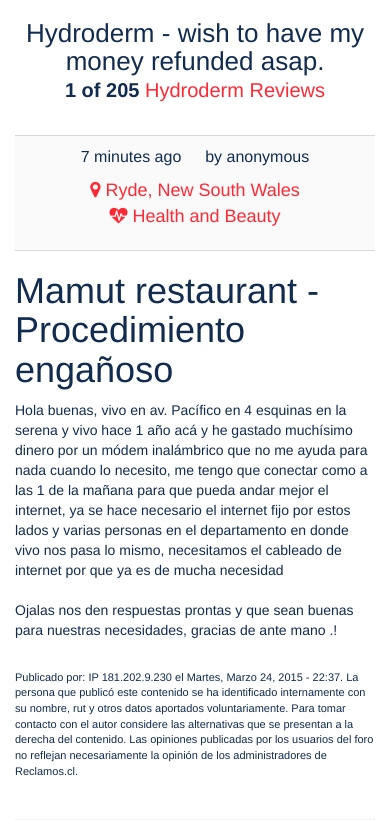
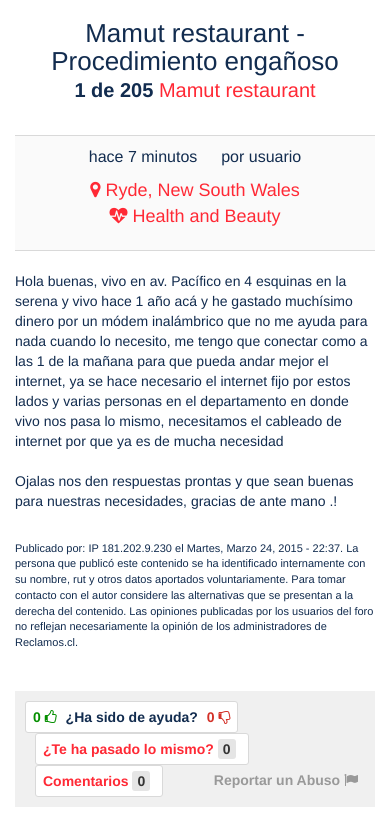
Before and after one commit to edwardmspc/dequr, a Django app: template templates/complaint/single_page.html in a window 390 px wide. Shown: the part 404-1224 px from the top of the page. Run offline with Django 3.2, Linux system fonts and the light colour scheme; the template is opened without the code that fills it, so the values that code supplies are empty; some libraries are stand-ins or nearby versions.

Commit message:
agregando single_page

```diff
--- a/static/assets/css/style.css
+++ b/static/assets/css/style.css
@@ -785,8 +785,11 @@
     border-radius: 3px;
     font-weight: bold;
     padding: 5px 7px;
-    margin: 0 10px;
+    margin-left: 10px;
     vertical-align: top;
+}
+.node-single-end ul li:first-child{
+    margin-left: 0px;
 }
 .node-single-end ul li > a:hover{
   text-decoration: none;
--- a/templates/complaint/single_page.html
+++ b/templates/complaint/single_page.html
@@ -16,17 +16,17 @@
         <div class="row">
             <div class="single_header txt-c col-md-12">
                 <div class="top">
-                    <h1 class="centered" itemprop="name">Hydroderm -  wish to have my money refunded asap.</h1>
+                    <h1 class="centered" itemprop="name">Mamut restaurant - Procedimiento engañoso</h1>
                     <div class="reviews">
-                        <strong>1 of 205</strong> <a href="#">Hydroderm Reviews</a>
+                        <strong>1 de 205</strong> <a href="#">Mamut restaurant</a>
                     </div>
                 </div>
 
 
                 <div class="sub">
                     <ul>
-                        <li>7 minutes ago</li>
-                        <li>by anonymous</li>
+                        <li>hace 7 minutos</li>
+                        <li>por usuario</li>
                     </ul>
 
                     <ul class="big-li">
@@ -40,10 +40,8 @@
             <div id="main" class="col-md-8">
 
                 <div xmlns:v="http://rdf.data-vocabulary.org/#" typeof="v:Review">
-                    <h1 class='reclamo-front-title'>Mamut restaurant - Procedimiento engañoso</h1>
 
                     <div class="node full ">
-
                         <div class="node-content">
                             <span property="v:description">
                                 <p>Hola buenas, vivo en av. Pacífico en 4 esquinas en la serena y vivo hace 1 año acá y he gastado muchísimo dinero por un módem inalámbrico que no me ayuda para nada cuando lo necesito, me tengo que conectar como a las 1 de la mañana para que pueda andar mejor el internet, ya se hace necesario el internet fijo por estos lados y varias personas en el departamento en donde vivo nos pasa lo mismo, necesitamos el cableado de internet por que ya es de mucha necesidad </p>
@@ -62,7 +60,7 @@
                                             </a>
                                         </span>
 
-                                        Helpful?
+                                        ¿Ha sido de ayuda?
 
                                         <span class="downvote">
                                              <a href="#">
@@ -73,24 +71,40 @@
 
                                     </li>
                                     <li class="nm-holder">
-                                        <a href="#">Had the same issue
+                                        <a href="#">¿Te ha pasado lo mismo?
                                             <span class="votes-count-num">0</span>
                                         </a>
                                     </li>
 
                                     <li class="nm-holder">
-                                        <a href="#">Comments
+                                        <a href="#">Comentarios
                                             <span class="votes-count-num">0</span>
                                         </a>
                                     </li>
                                     <li class="report">
-                                        <a href="#">Report
+                                        <a href="#">Reportar un Abuso
                                             <i class="fa fa-flag"></i>
                                         </a>
                                     </li>
                                 </ul>
                             </div>
                         </div>
+
+                        <div class="row">
+                        <div class="col-md-6">
+                            <div class="txt-c mbm">
+                                <img src="http://1.bp.blogspot.com/-di0CNCwcQkA/U3NBY00DW3I/AAAAAAAAEDU/VX6tZ94GBbM/s1600/300x250.png" width="300" height="250">
+                                <div style="clear: both;"></div>
+                            </div>
+                        </div>
+                        <div class="col-md-6">
+                            <div class="txt-c mbm">
+                                <img src="http://1.bp.blogspot.com/-di0CNCwcQkA/U3NBY00DW3I/AAAAAAAAEDU/VX6tZ94GBbM/s1600/300x250.png" width="300" height="250">
+                                <div style="clear: both;"></div>
+                            </div>
+                        </div>
+                        </div>
+
                         <div class="reclamos-comments">
 
                         </div>
```
